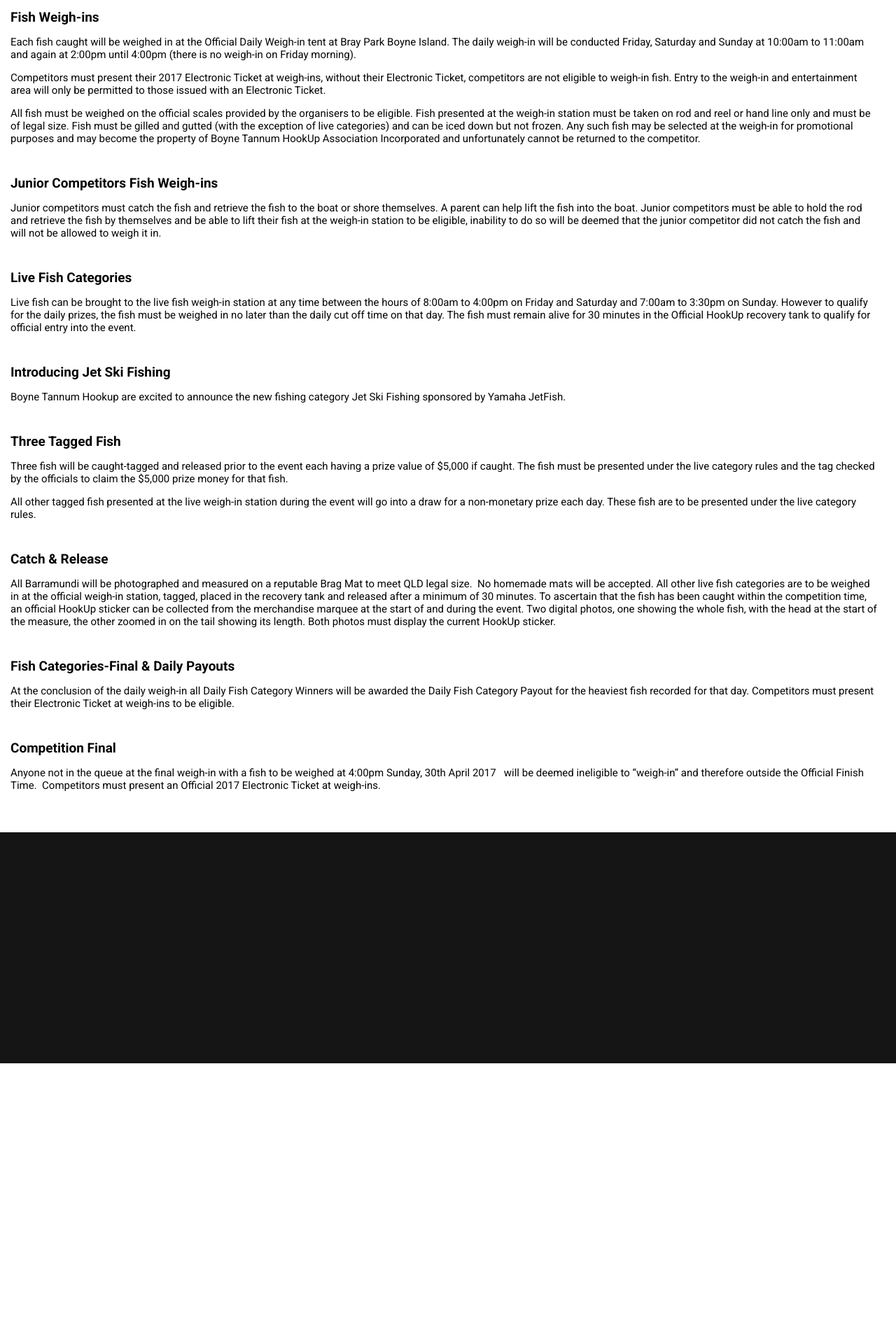
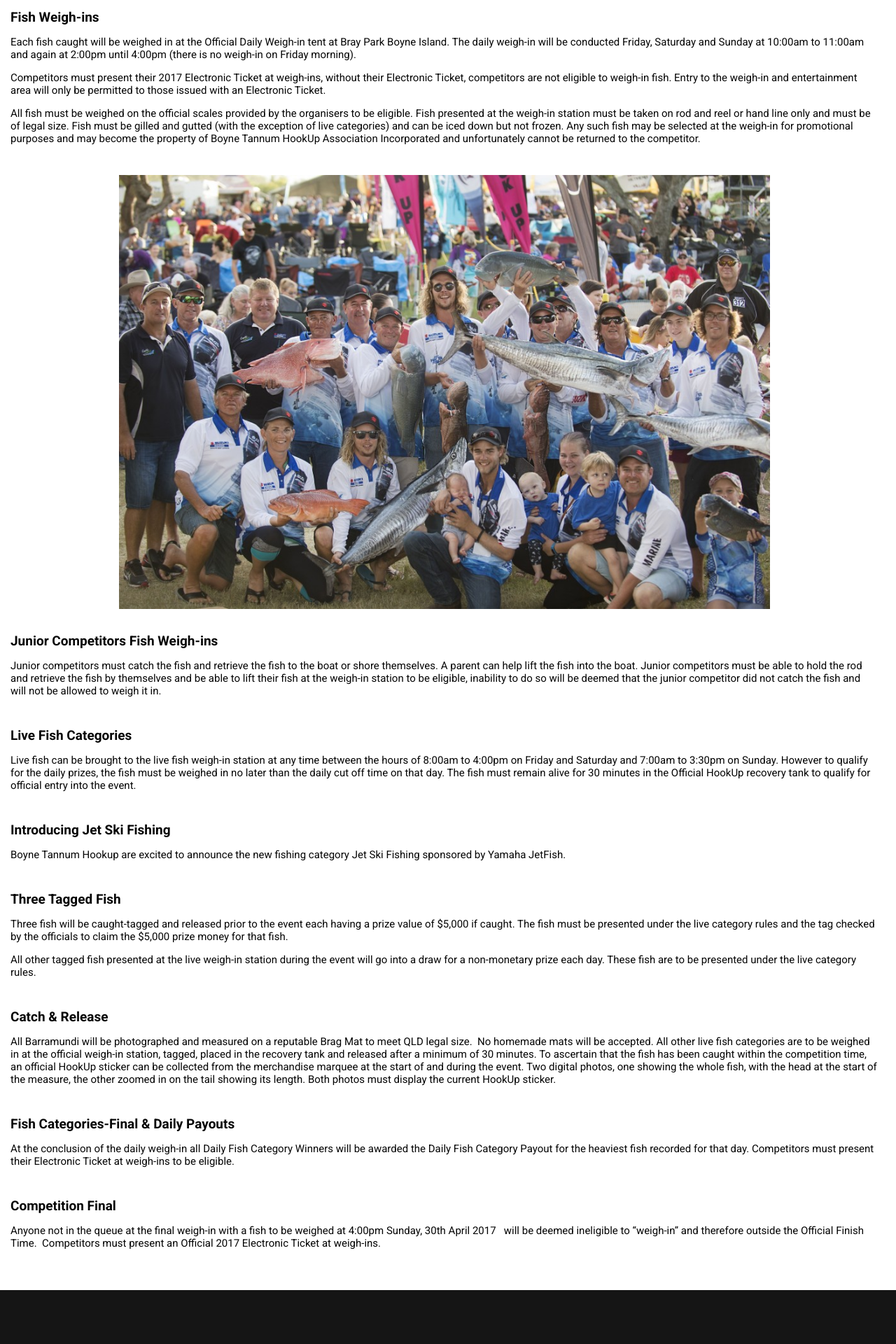
Before and after one commit to bitplex-dev/BoyneTannum, a Jekyll site: the page built from _pages/03_fish-categories.md, in a window 1280 px wide. Shown: the part 444-2364 px from the top of the page at 70% size. Built offline with Jekyll 4.4.1, drawn with Linux system fonts in a browser that asks for light colours; nearby versions of some CDN libraries; before the commit the page ends 1963 px from its top, so only the background shows below that.

Commit message:
updated ui

```diff
--- a/_layouts/fish-categories.html
+++ b/_layouts/fish-categories.html
@@ -36,6 +36,11 @@
                     <p>All fish must be weighed on the official scales provided by the organisers to be eligible. Fish presented at the weigh-in station must be taken on rod and reel or hand line only and must be of legal size. Fish must be gilled and gutted (with the exception of live categories) and can be iced down but not frozen. Any such fish may be selected at the weigh-in for promotional purposes and may become the property of Boyne Tannum HookUp Association Incorporated and unfortunately cannot be returned to the competitor. </p>
                     <br>
                 </div>
+
+                <div class="weight-in-image-container">
+                    <img class="image" src="{{site.url}}/content/images/2016-event-gallery/day3/07_01-1024x683.jpg">
+                </div>
+                <br>
 
                 <h2>Junior Competitors Fish Weigh-ins</h2>
                 <div class="panel">
--- a/_layouts/previous-event.html
+++ b/_layouts/previous-event.html
@@ -33,12 +33,12 @@
             <h2><a href="{{ site.url }}/2016-photos-and-leaderboard">2016 PHOTOS &amp LEADERBOARD</a></h2>
             <br>
             <br>
-            <br>
             <h2>2017 BTHU</h2>
             <br>
             <h2><a href="{{ site.url }}/2017-photos-and-leaderboard">2017 PHOTOS &amp LEADERBOARD</a></h2>
             <br>
             <br>
+            <img class="previous-event-image" src="{{site.url}}/content/images/2017-event-gallery/12_DSC_3927-1024x683.jpg">
         </div>
     </div>
     <div class="footer-container">
--- a/_sass/fish-categories.scss
+++ b/_sass/fish-categories.scss
@@ -10,15 +10,14 @@
       margin-bottom: 0;
     }
   }
-  //.column-two{
-  //  overflow: hidden;
-  //  width: 33.33%;
-  //  display: table-cell;
-  //  background-image:url(/content/images/hook070609-28.jpg);
-  //  background-position: center center;
-  //  background-size: cover;
-  //  min-height: 790px;
-  //}
+
+  .weight-in-image-container {
+    text-align: center;
+    .image {
+      width: 75%;
+    }
+  }
+
 
   .header-text {
     width:100%;
@@ -33,6 +32,12 @@
       word-break: break-word;
     }
 
+    .weight-in-image-container {
+      .image {
+        width: 100% !important;
+      }
+    }
+
     .column-one{
       width: 100%;
       display: block;
--- a/_sass/previous-events.scss
+++ b/_sass/previous-events.scss
@@ -23,26 +23,14 @@
     //min-height: 790px;
   }
 
-  //.header-text {
-  //  width:100%;
-  //}
+  .previous-event-image {
+    width: 75%;
+  }
 }
 
 
 @media screen and (max-width: 785px) and (min-width: 0px)  {
-  //.body-container.fish-categories {
-  //  button.accordion {
-  //    font-size: 16px;
-  //    word-break: break-word;
-  //  }
-  //
-  //  .column-one{
-  //    width: 100%;
-  //    display: block;
-  //  }
-  //  .column-two{
-  //    width: 100%;
-  //    display: none;
-  //  }
-  //}
+  .previous-event-image {
+    width: 100% !important;
+  }
 }
```
